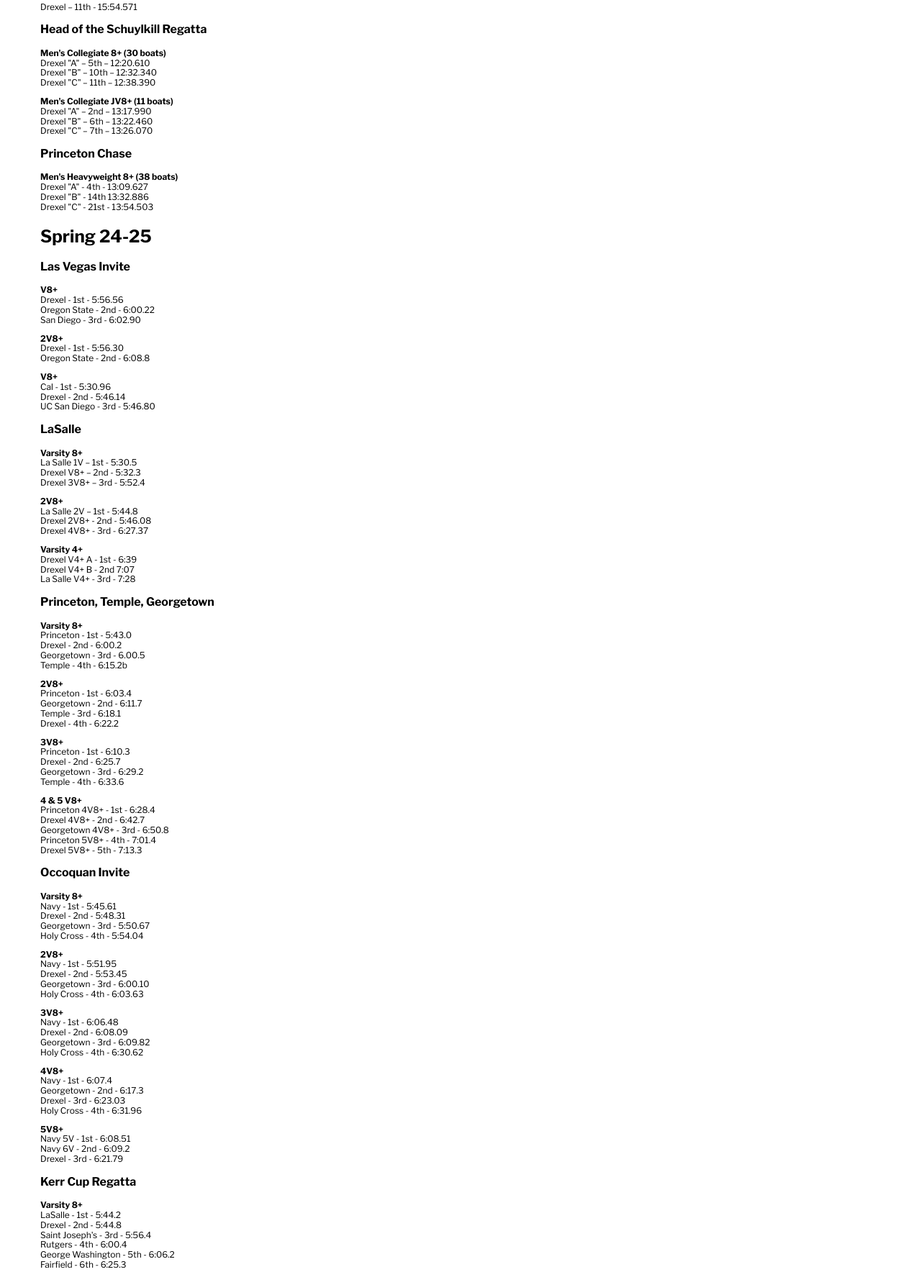
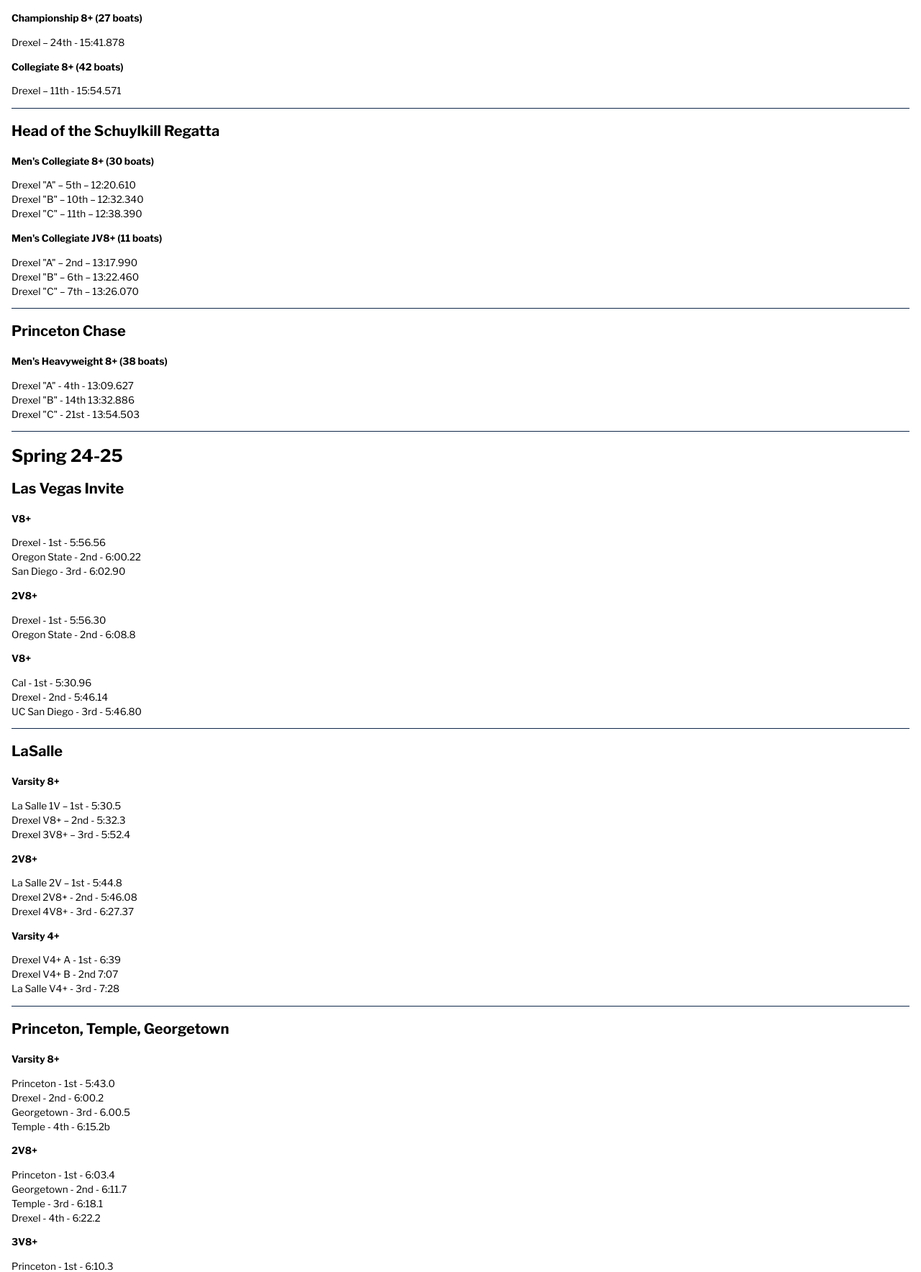
Before and after one commit to EEH68/IDM221-eeh68, a plain HTML site: page Pages/Results.html in a window 1280 px wide. Shown: the part 760-2528 px from the top of the page at 72% size. Drawn offline with Linux system fonts and the light colour scheme.

Commit message:
Add CSS to Results and Schedule + Fix HTML

```diff
--- a/CSS/master2.css
+++ b/CSS/master2.css
@@ -14,8 +14,10 @@
     position: relative;
     display: flex;
     align-items: center;
-    gap: 8rem;
-    padding: .5rem 0 .5rem 1rem;
+    justify-content: space-between;
+    align-self: stretch;
+    /* gap: 8rem; */
+    padding: .5rem 1rem .5rem 1rem;
     background-color: #10294B;
 }
 
@@ -44,12 +46,23 @@
 }
 
 h3{
-    font-size: 1rem;
+    font-size: 1.25rem;
 }
 
 p{
-    font-size: .75rem;
+    font-size: .85rem;
     font-weight: 400;
+    line-height: 1.25rem;
+}
+
+section ul{
+    padding: 0;
+    list-style: none;
+    margin-right: 1rem;
+}
+
+section li{
+    border-bottom: 1px solid #10294B;
 }
 
 footer{
@@ -83,7 +96,9 @@
     flex-direction: column;
     gap: 10px;
     margin: .5rem 1rem;
+    /* max-width: 440px; */
 }
+
 .nav-buttons a{
     display: block;
     text-align: center;
@@ -94,3 +109,7 @@
     font-weight: 600;
     color: #10294B;
 }
+
+.nav-buttons h3 {
+    margin: .5rem 1rem;
+}
--- a/Pages/Results.html
+++ b/Pages/Results.html
@@ -25,8 +25,7 @@
 <main>
     <section>
         <h2>Fall 24-25</h2>
-        <ol>
-
+        <ul>
             <li>
                 <h3>Navy Day Regatta</h3>
                 <p><b>Men's Collegiate 8+ (30 boats)</b></p>
@@ -49,130 +48,161 @@
                 <p>
                     Drexel – 24th - 15:41.878
                 </p>
-                <p><b>Collegiate 8+ (42 boats))</b></p>
+                <p><b>Collegiate 8+ (42 boats)</b></p>
                 <p>
                     Drexel – 11th - 15:54.571
                 </p>
             </li>
 
-
-
-
-
-
-
+            <li>
                 <h3>Head of the Schuylkill Regatta</h3>
-    <p><b>Men's Collegiate 8+ (30 boats)</b> <br>
+                <p><b>Men's Collegiate 8+ (30 boats)</b></p>
+                <p>
                     Drexel "A" – 5th – 12:20.610 <br>
                     Drexel "B" – 10th – 12:32.340 <br>
                     Drexel "C" – 11th – 12:38.390 <br>
                 </p>
-    <p><b>Men's Collegiate JV8+ (11 boats)</b> <br>
+                <p><b>Men's Collegiate JV8+ (11 boats)</b></p>
+                <p>
                     Drexel "A" – 2nd – 13:17.990 <br>
                     Drexel "B" – 6th – 13:22.460 <br>
                     Drexel "C" – 7th – 13:26.070 <br>
                 </p>
+            </li>
 
+            <li>
                 <h3>Princeton Chase</h3>
-    <p><b>Men's Heavyweight 8+ (38 boats)</b> <br>
+                <p><b>Men's Heavyweight 8+ (38 boats)</b></p>
+                <p>
                     Drexel "A" - 4th - 13:09.627 <br>
                     Drexel "B" - 14th 13:32.886 <br>
                     Drexel "C" - 21st - 13:54.503 <br>
                 </p>
+            </li>
+        </ul>
+    </section>
 
+    <section>
         <h2>Spring 24-25</h2>
+        <ul>
+            <li>
                 <h3>Las Vegas Invite</h3>
-    <p><b>V8+</b> <br>
+                <p><b>V8+</b></p>
+                <p>
                     Drexel - 1st - 5:56.56 <br>
                     Oregon State - 2nd - 6:00.22 <br>
                     San Diego - 3rd - 6:02.90 <br>
                 </p>
-    <p><b>2V8+</b> <br>
+                <p><b>2V8+</b></p>
+                <p>
                     Drexel - 1st - 5:56.30 <br>
                     Oregon State - 2nd - 6:08.8 <br>
                 </p>
-    <p><b>V8+</b> <br>
+                <p><b>V8+</b></p>
+                <p>
                     Cal - 1st - 5:30.96 <br>
                     Drexel - 2nd - 5:46.14 <br>
                     UC San Diego - 3rd - 5:46.80 <br>
                 </p>
+            </li>
 
+            <li>
                 <h3>LaSalle</h3>
-    <p><b>Varsity 8+</b> <br>
+                <p><b>Varsity 8+</b></p>
+                <p>
                     La Salle 1V – 1st - 5:30.5 <br>
                     Drexel V8+ – 2nd - 5:32.3 <br>
                     Drexel 3V8+ – 3rd - 5:52.4 <br>
                 </p>
-    <p><b>2V8+</b> <br>
+                <p><b>2V8+</b></p>
+                <p>
                     La Salle 2V – 1st - 5:44.8 <br>
                     Drexel 2V8+ - 2nd - 5:46.08 <br>
                     Drexel 4V8+ - 3rd - 6:27.37 <br>
                 </p>
-    <p><b>Varsity 4+</b> <br>
+                <p><b>Varsity 4+</b></p>
+                <p>
                     Drexel V4+ A - 1st - 6:39 <br>
                     Drexel V4+ B - 2nd 7:07 <br>
                     La Salle V4+ - 3rd - 7:28 <br>
+                </p>
+            </li>
 
+            <li>
                 <h3>Princeton, Temple, Georgetown</h3>
-    <p><b>Varsity 8+</b> <br>
+                <p><b>Varsity 8+</b></p>
+                <p>
                     Princeton - 1st - 5:43.0 <br>
                     Drexel - 2nd - 6:00.2 <br>
                     Georgetown - 3rd - 6.00.5 <br>
                     Temple - 4th - 6:15.2b <br>
                 </p>
-    <p><b>2V8+</b> <br>
+                <p><b>2V8+</b></p>
+                <p>
                     Princeton - 1st - 6:03.4 <br>
                     Georgetown - 2nd - 6:11.7 <br>
                     Temple - 3rd - 6:18.1 <br>
                     Drexel - 4th - 6:22.2 <br>
                 </p>
-    <p><b>3V8+</b> <br>
+                <p><b>3V8+</b></p>
+                <p>
                     Princeton - 1st - 6:10.3 <br>
                     Drexel - 2nd - 6:25.7 <br>
                     Georgetown - 3rd - 6:29.2 <br>
                     Temple - 4th - 6:33.6 <br>
                 </p>
-    <p><b>4 & 5 V8+</b> <br>
+                <p><b>4 & 5 V8+</b></p>
+                <p>
                     Princeton 4V8+ - 1st - 6:28.4 <br>
                     Drexel 4V8+ - 2nd - 6:42.7 <br>
                     Georgetown 4V8+ - 3rd - 6:50.8 <br>
                     Princeton 5V8+ - 4th - 7:01.4 <br>
                     Drexel 5V8+ - 5th - 7:13.3 <br>
                 </p>
+            </li>
 
+            <li>
                 <h3>Occoquan Invite</h3>
-    <p><b>Varsity 8+</b> <br>
+                <p><b>Varsity 8+</b></p>
+                <p>
                     Navy - 1st - 5:45.61 <br>
                     Drexel - 2nd - 5:48.31 <br>
                     Georgetown - 3rd - 5:50.67 <br>
                     Holy Cross - 4th - 5:54.04 <br>
                 </p>
-    <p><b>2V8+</b> <br>
+                <p><b>2V8+</b></p>
+                <p>
                     Navy - 1st - 5:51.95 <br>
                     Drexel - 2nd - 5:53.45 <br>
                     Georgetown - 3rd - 6:00.10 <br>
                     Holy Cross - 4th - 6:03.63 <br>
                 </p>
-    <p><b>3V8+</b> <br>
+                <p><b>3V8+</b></p>
+                <p>
                     Navy - 1st - 6:06.48 <br>
                     Drexel - 2nd - 6:08.09 <br>
                     Georgetown - 3rd - 6:09.82 <br>
                     Holy Cross - 4th - 6:30.62 <br>
                 </p>
-    <p><b>4V8+</b> <br>
+                <p><b>4V8+</b></p>
+                <p>
                     Navy - 1st - 6:07.4 <br>
                     Georgetown - 2nd - 6:17.3 <br>
                     Drexel - 3rd - 6:23.03 <br>
                     Holy Cross - 4th - 6:31.96 <br>
                 </p>
-    <p><b>5V8+</b> <br>
+                <p><b>5V8+</b></p>
+                <p>
                     Navy 5V - 1st - 6:08.51 <br>
                     Navy 6V - 2nd - 6:09.2 <br>
                     Drexel - 3rd - 6:21.79 <br>
                 </p>
+            </li>
 
+            <li>
                 <h3>Kerr Cup Regatta</h3>
-    <p><b>Varsity 8+</b> <br>
+                <p><b>Varsity 8+</b></p>
+                <p>
                     LaSalle - 1st - 5:44.2 <br>
                     Drexel - 2nd - 5:44.8 <br>
                     Saint Joseph's - 3rd - 5:56.4 <br>
@@ -180,7 +210,8 @@
                     George Washington - 5th - 6:06.2 <br>
                     Fairfield - 6th - 6:25.3 <br>
                 </p>
-    <p><b>2V8+</b> <br>
+                <p><b>2V8+</b></p>
+                <p>
                     Drexel A - 1st - 5:52.0 <br>
                     LaSalle - 2nd - 5:56.2 <br>
                     Drexel B - 3rd - 6:03.9 <br>
@@ -188,7 +219,8 @@
                     Drexel C - 5th - 6:12.1 <br>
                     Bucknell - 6th - 6:13.2 <br>
                 </p>
-    <p><b>3V8+</b> <br>
+                <p><b>3V8+</b></p>
+                <p>
                     Bucknell A - 1st - 6:10.0 <br>
                     Saint Joseph's - 2nd - 6:12.2 <br>
                     Drexel - 3rd - 6:13.0 <br>
@@ -196,13 +228,29 @@
                     Rutgers - 5th - 6:14.2 <br>
                     Fairfield - 6th - 6:37.7 <br>
                 </p>
-    <p><b>JV4+</b> <br>
+                <p><b>JV4+</b></p>
+                <P>
                     Lafayette A - 1st - 7:04.3 <br>
                     Drexel - 2nd - 7:18.3 <br>
                     George Washington - 3rd - 7:26.0 <br>
                     Rutgers - 4th - 7:30.9 <br>
                     Lafayette B - 5th - 7:31.9 <br>
-    </p>
+                </P>
+
+
+
+
+
+
+            </li>
+
+        </ul>
+    </section>
+
+
+
+
+
 
     <h3>IRA National Championships</h3>
     <p><b>Varsity 8+ - Third Final</b> <br>
```
Also changed, not shown: Pages/Schedule.html (+2 -2 lines), 3 other files. Lines whose indentation alone changed are shown as unchanged.
